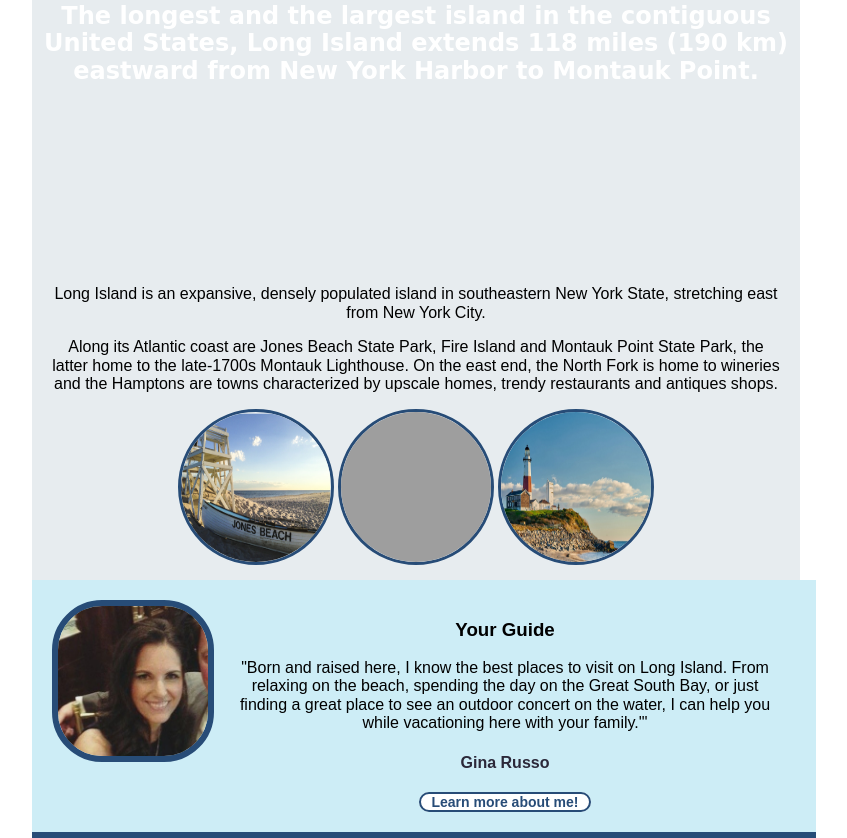
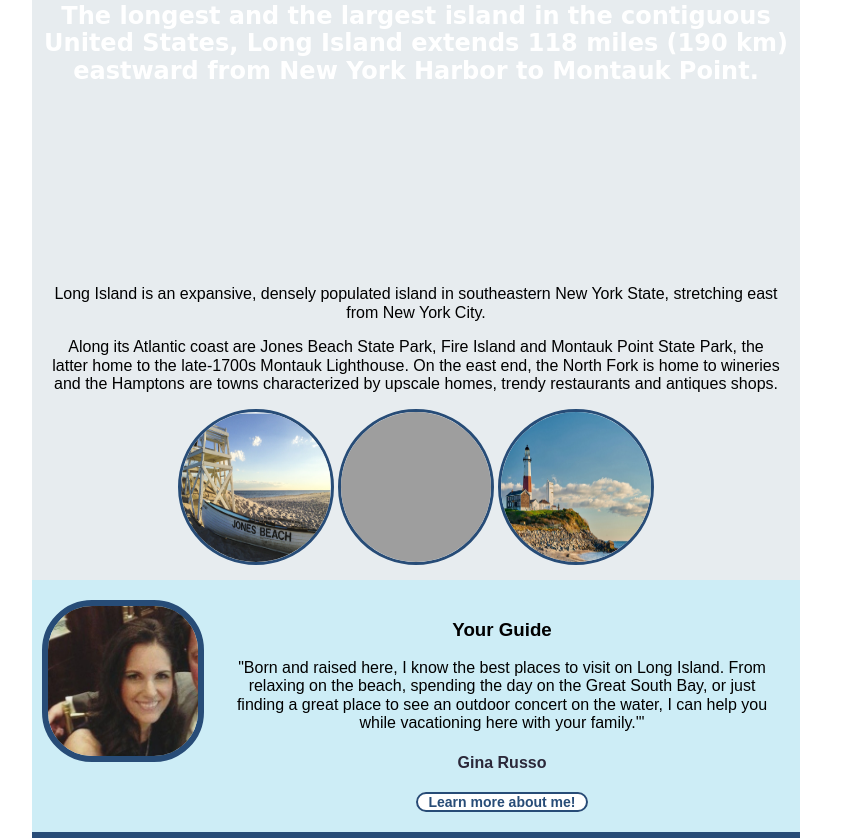
Before and after one commit to ginarusso/longisland, a plain HTML site: page index.html in a window 1280 px wide. Shown: the part 514-1352 px from the top of the page, without its empty margins (224-1071 px from the left). Drawn offline with nearby package versions, Linux system fonts and the light colour scheme; grey boxes are pictures that could not be loaded; a web font is replaced by a local one.

Commit message:
Update styles.css

```diff
--- a/styles.css
+++ b/styles.css
@@ -67,9 +67,8 @@
 }
 
 .card {
-    width: 744px;
-
-    padding: 20px;
+    width: 100%;
+    padding: 20px 0;
     display: flex;
     justify-content: space-around;
     text-align: center;
@@ -97,6 +96,7 @@
 
 .avatar {
     width: 150px;
+    margin-left: 10px;
     border-radius: 50px;
     border: 6px solid #274c77;
 }
```
